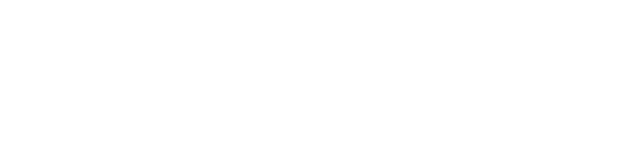
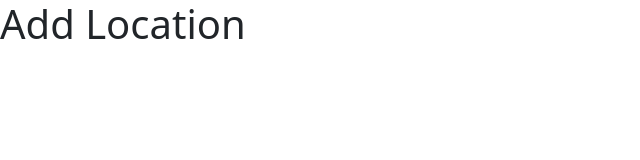
Before and after one commit to meredithajones/geo_jsonAPI, a website: page public/add.html in a window 1280 px wide. Shown: the whole page, without its empty margins (0-640 px from the left). Drawn offline with nearby package versions, Linux system fonts and the light colour scheme.

Commit message:
Linked font awesome and bootstrap

```diff
--- a/public/add.html
+++ b/public/add.html
@@ -4,9 +4,12 @@
     <meta charset="UTF-8">
     <meta http-equiv="X-UA-Compatible" content="IE=edge">
     <meta name="viewport" content="width=device-width, initial-scale=1.0">
+    <link rel="stylesheet" href="https://cdnjs.cloudflare.com/ajax/libs/font-awesome/5.15.3/css/all.min.css" integrity="sha512-iBBXm8fW90+nuLcSKlbmrPcLa0OT92xO1BIsZ+ywDWZCvqsWgccV3gFoRBv0z+8dLJgyAHIhR35VZc2oM/gI1w==" crossorigin="anonymous" referrerpolicy="no-referrer" />
+    <link href="https://cdn.jsdelivr.net/npm/bootstrap@5.0.2/dist/css/bootstrap.min.css" rel="stylesheet" integrity="sha384-EVSTQN3/azprG1Anm3QDgpJLIm9Nao0Yz1ztcQTwFspd3yD65VohhpuuCOmLASjC" crossorigin="anonymous">
+
     <title>Locator: Add Location</title>
 </head>
 <body>
-
+    <h1>Add Location</h1>
 </body>
 </html>
```
Also changed, not shown: public/index.html (+3 -0 lines).
